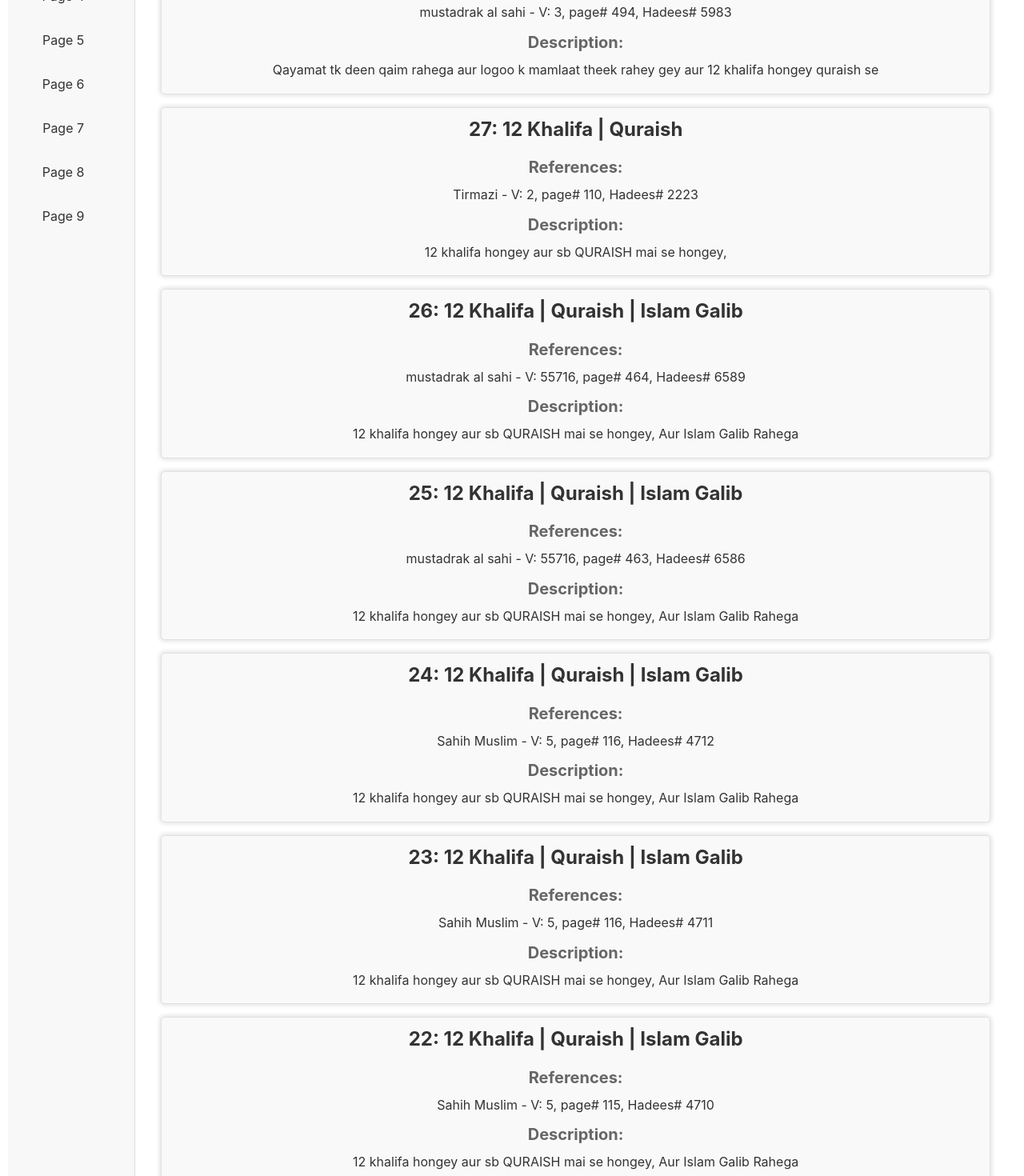
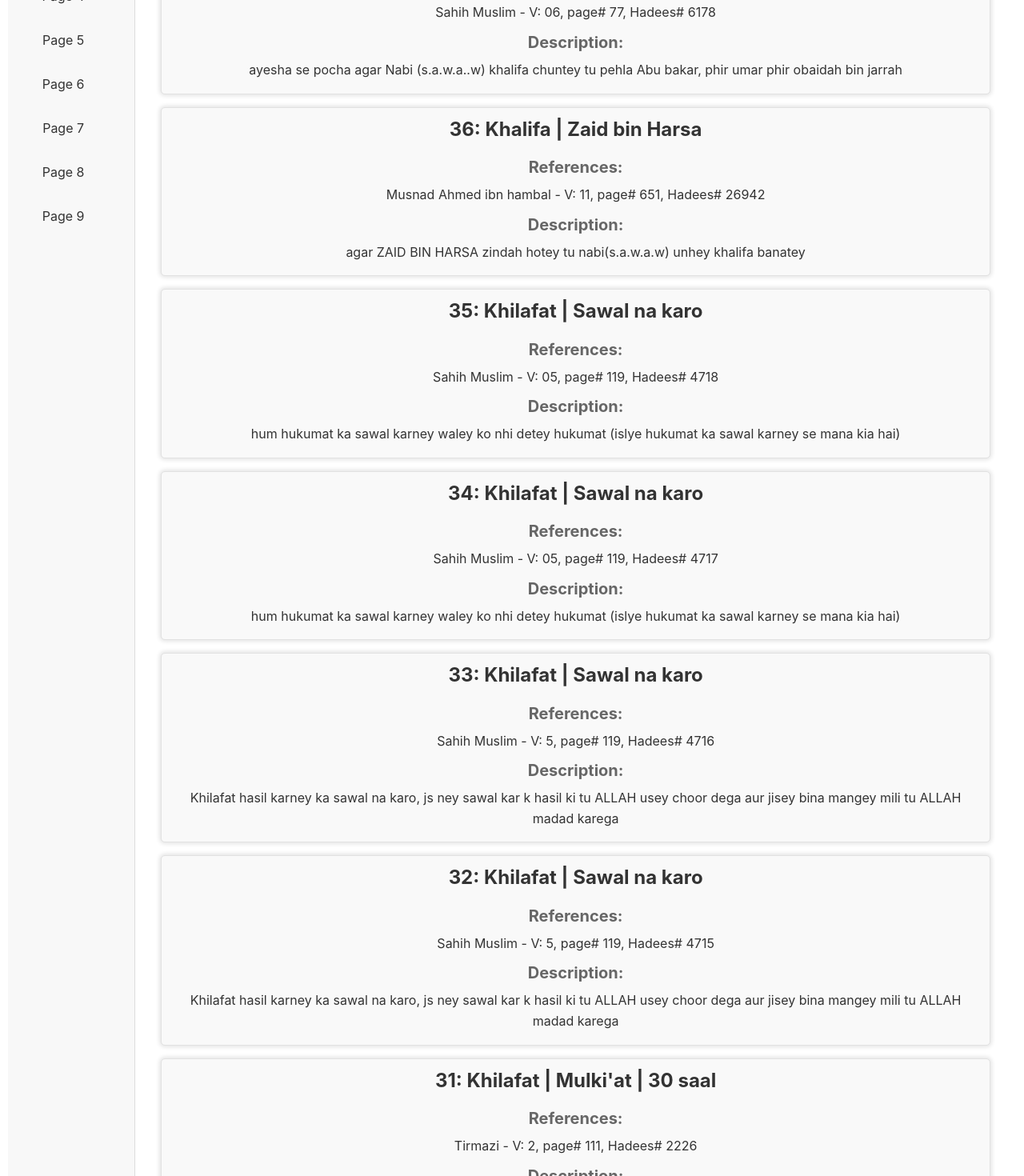
Before and after one commit to 8sagh8/Islam110, a React (Create React App) app: page / in a window 1280 px wide. Shown: the part 280-1750 px from the top of the page at 80% size. Built offline with nearby package versions, Linux system fonts and the light colour scheme.

Commit message:
updated references

```diff
--- a/public/data/mydata.json
+++ b/public/data/mydata.json
@@ -298,7 +298,7 @@
       },
       {
         "id":28,
-        "subject":"12 Khalifa | Quraish add",
+        "subject":"12 Khalifa | Quraish",
         "references":{
         "book":"mustadrak al sahi",
         "volume":"3",
@@ -306,5 +306,104 @@
         "line":"Hadees# 5983"
         },
         "description":"Qayamat tk deen qaim rahega aur logoo k mamlaat theek rahey gey aur 12 khalifa hongey quraish se"
+      },
+      {
+        "id":29,
+        "subject":"Khilafat | Mulki'at | 30 saal",
+        "references":{
+          "book":"tareekh ibne kaseer",
+          "volume":"2.0",
+          "page":"255",
+          "line":"Khulfa ki Khilafat ka asar:-"
+        },
+        "description":"30 saal aur phir mulki'at"
+      },
+      {
+        "id":30,
+        "subject":"Khilafat | Mulki'at | 30 saal",
+        "references":{
+          "book":"Tarekh ul Khulafa",
+          "volume":"nan",
+          "page":"25",
+          "line":"Islam mai Muddat-e-Khilafat"
+        },
+        "description":"30 saal rahegi khilafat"
+      },
+      {
+        "id":31,
+        "subject":"Khilafat | Mulki'at | 30 saal",
+        "references":{
+          "book":"Tirmazi",
+          "volume":"2",
+          "page":"111",
+          "line":"Hadees# 2226"
+        },
+        "description":"mere baad 30 saal khilafat aur phir badshahat aur phir NARATTOR ne gin kr chaar khalifa k naam lye (imam hassan ko ignore kardia q??"
+      },
+      {
+        "id":32,
+        "subject":"Khilafat | Sawal na karo",
+        "references":{
+          "book":"Sahih Muslim",
+          "volume":"5",
+          "page":"119",
+          "line":"Hadees# 4715"
+        },
+        "description":"Khilafat hasil karney ka sawal na karo, js ney sawal kar k hasil ki tu ALLAH usey choor dega aur jisey bina mangey mili tu ALLAH madad karega"
+      },
+      {
+        "id":33,
+        "subject":"Khilafat | Sawal na karo",
+        "references":{
+          "book":"Sahih Muslim",
+          "volume":"5",
+          "page":"119",
+          "line":"Hadees# 4716"
+        },
+        "description":"Khilafat hasil karney ka sawal na karo, js ney sawal kar k hasil ki tu ALLAH usey choor dega aur jisey bina mangey mili tu ALLAH madad karega"
+      },
+      {
+        "id":34,
+        "subject":"Khilafat | Sawal na karo",
+        "references":{
+          "book":"Sahih Muslim",
+          "volume":"05",
+          "page":"119",
+          "line":"Hadees# 4717"
+        },
+        "description":"hum hukumat ka sawal karney waley ko nhi detey hukumat (islye hukumat ka sawal karney se mana kia hai)"
+      },
+      {
+        "id":35,
+        "subject":"Khilafat | Sawal na karo",
+        "references":{
+          "book":"Sahih Muslim",
+          "volume":"05",
+          "page":"119",
+          "line":"Hadees# 4718"
+        },
+        "description":"hum hukumat ka sawal karney waley ko nhi detey hukumat (islye hukumat ka sawal karney se mana kia hai)"
+      },
+      {
+        "id":36,
+        "subject":"Khalifa | Zaid bin Harsa",
+        "references":{
+          "book":"Musnad Ahmed ibn hambal",
+          "volume":"11",
+          "page":"651",
+          "line":"Hadees# 26942"
+        },
+        "description":"agar ZAID BIN HARSA zindah hotey tu nabi(s.a.w.a.w) unhey khalifa banatey"
+      },
+      {
+        "id":37,
+        "subject":"Khalifa",
+        "references":{
+          "book":"Sahih Muslim",
+          "volume":"06",
+          "page":"77",
+          "line":"Hadees# 6178"
+        },
+        "description":"ayesha se pocha agar Nabi (s.a.w.a..w) khalifa chuntey tu pehla Abu bakar, phir umar phir obaidah bin jarrah"
       }
   ]
--- a/public/index.html
+++ b/public/index.html
@@ -24,7 +24,7 @@
       work correctly both with client-side routing and a non-root public URL.
       Learn how to configure a non-root public URL by running `npm run build`.
     -->
-    <title>React App</title>
+    <title>Islam 110 References</title>
   </head>
   <body>
     <noscript>You need to enable JavaScript to run this app.</noscript>
--- a/src/components/LeftMenu.jsx
+++ b/src/components/LeftMenu.jsx
@@ -5,7 +5,9 @@
     return (
       <div className="left-menu">
         <Link to="/page1">Events</Link>
-        <Link to="/page2">Page 2</Link>
+        <a href="https://drive.google.com/drive/folders/13v2FOCE1jxoMFamo0qPzIgNuFPLqWayv" target="_blank" rel="noopener noreferrer">
+          Zakiri Books
+        </a>
         <Link to="/page3">Page 3</Link>
         <Link to="/page4">Page 4</Link>
         <Link to="/page5">Page 5</Link>
```
